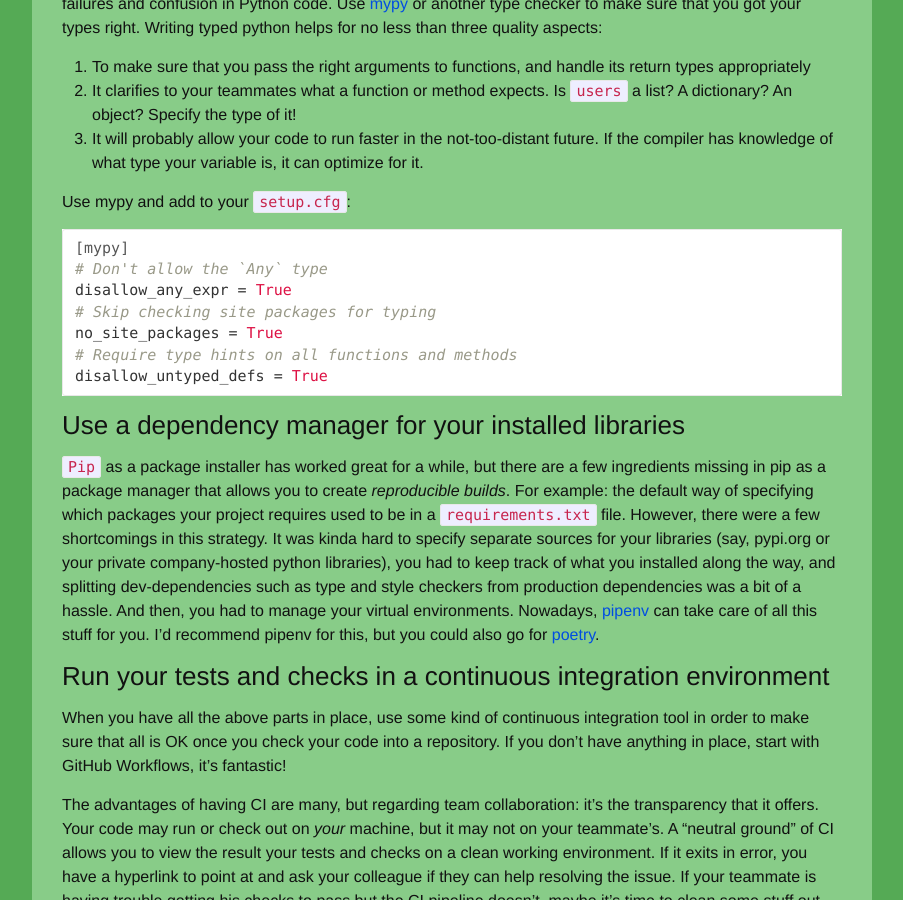
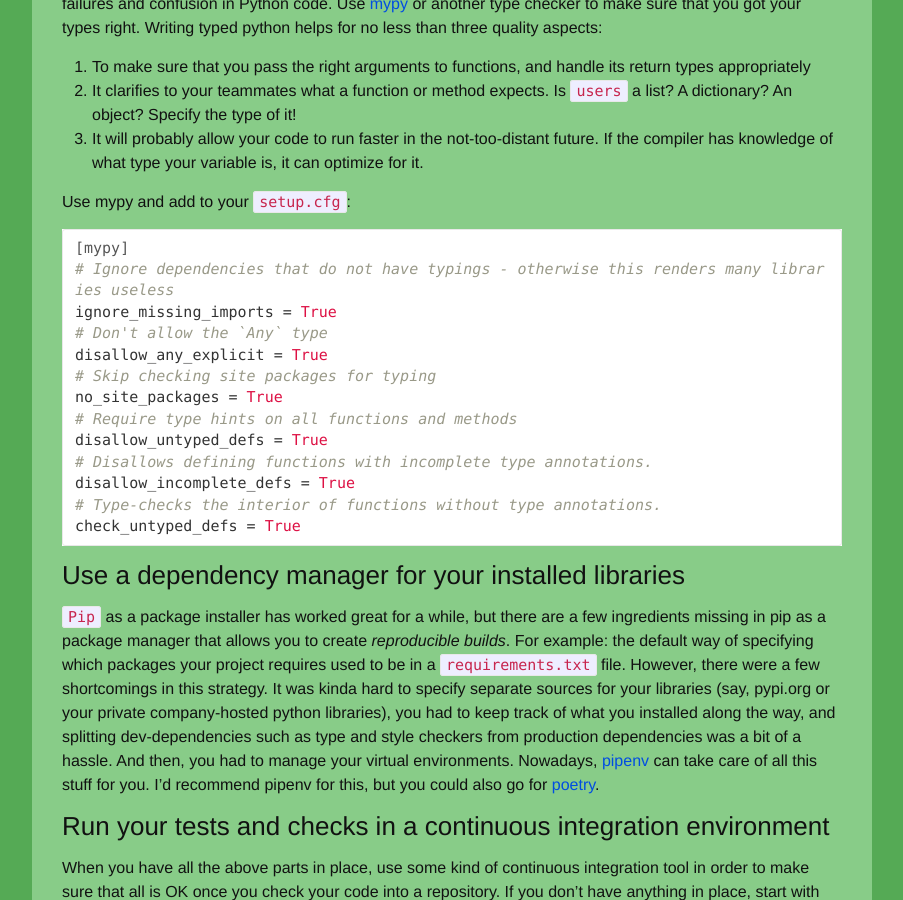
Before and after one commit to reinvantveer/reinvantveer.github.io, a Jekyll site: the page built from _posts/2021-07-20-python-quality-dod.md, in a window 1280 px wide and 900 px high, scrolled down 2696 px. Shown: the whole window, without its empty margins (188-1091 px from the left). Built offline with Jekyll 4.4.1, drawn with Linux system fonts in a browser that asks for light colours; comment, search, counter and statistics services are not loaded.

Commit message:
update mypy settings
Signed-off-by: reinvantveer <reinvantveer@gmail.com>

````diff
--- a/_posts/2021-07-20-python-quality-dod.md
+++ b/_posts/2021-07-20-python-quality-dod.md
@@ -118,12 +118,18 @@ python helps for no less than three quality aspects:
 Use mypy and add to your `setup.cfg`:
 ```ini
 [mypy]
+# Ignore dependencies that do not have typings - otherwise this renders many libraries useless
+ignore_missing_imports = True
 # Don't allow the `Any` type
-disallow_any_expr = True
+disallow_any_explicit = True
 # Skip checking site packages for typing
 no_site_packages = True
 # Require type hints on all functions and methods
 disallow_untyped_defs = True
+# Disallows defining functions with incomplete type annotations.
+disallow_incomplete_defs = True
+# Type-checks the interior of functions without type annotations.
+check_untyped_defs = True
 ```
 
 ### Use a dependency manager for your installed libraries
````
